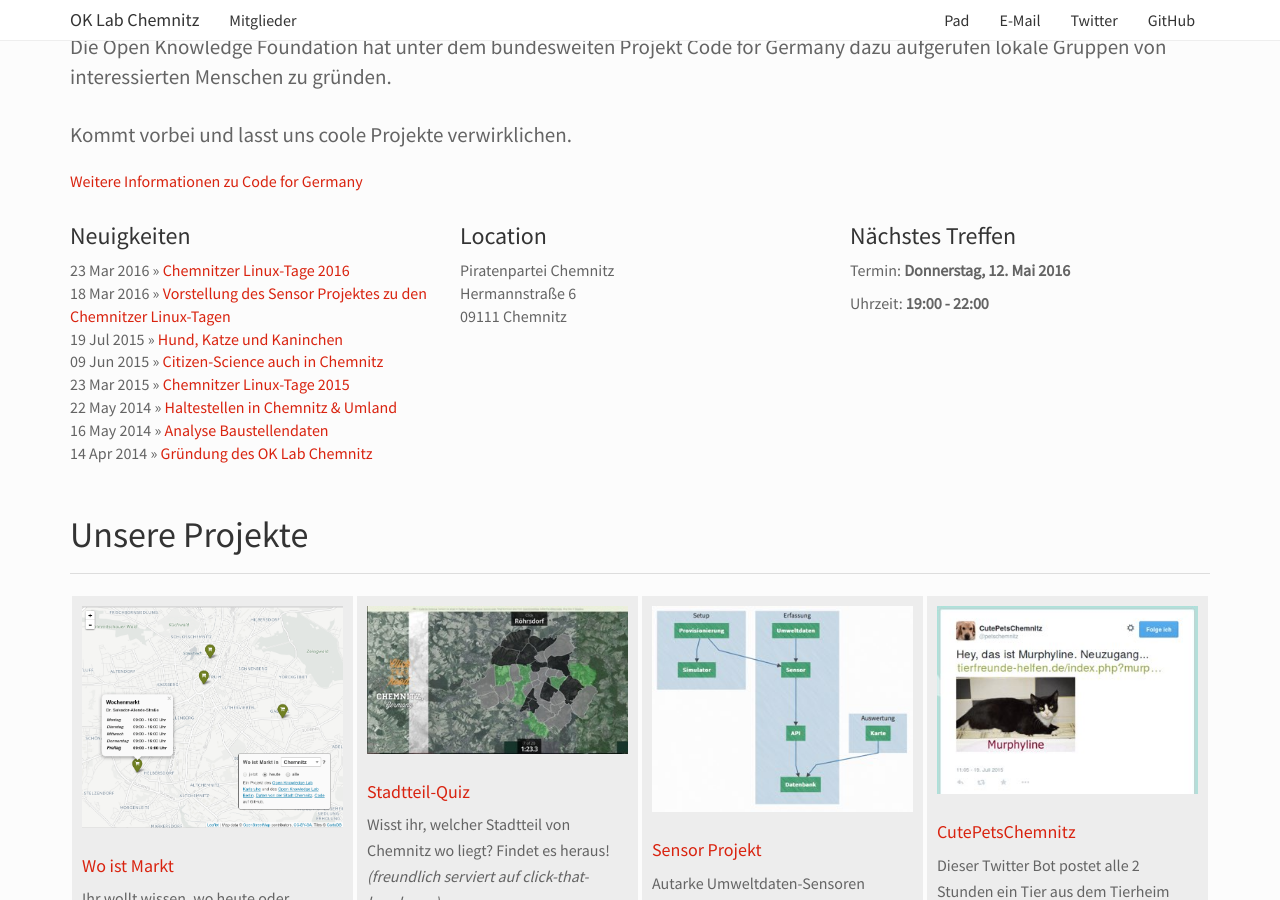
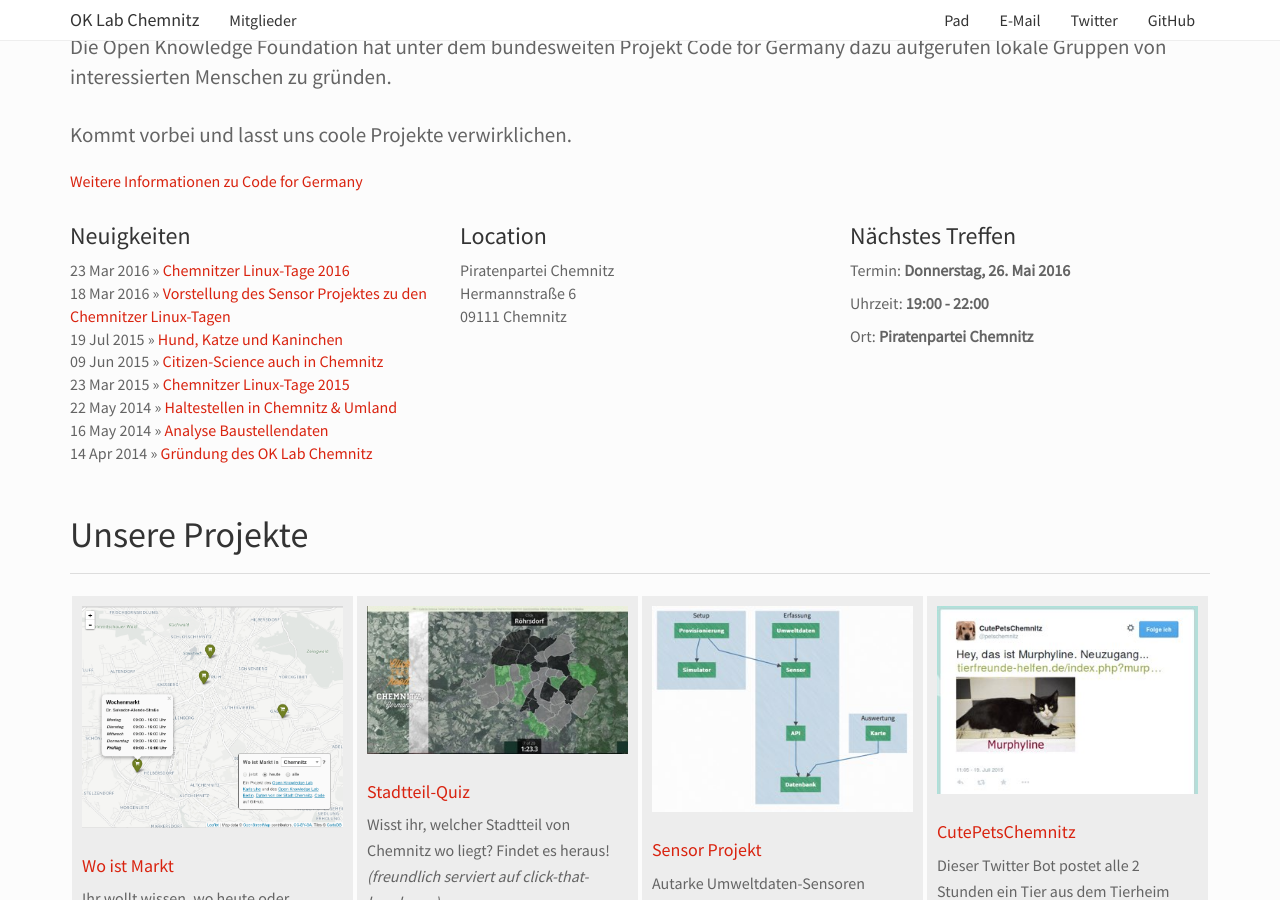
Before and after one commit to CodeforChemnitz/codeforchemnitz.github.io, a Jekyll site: the page built from index.html, in a window 1280 px wide and 900 px high, scrolled down 491 px. Built offline with Jekyll 4.4.1, drawn with Linux system fonts in a browser that asks for light colours.

Commit message:
"event updated"

```diff
--- a/_data/treffen.yml
+++ b/_data/treffen.yml
@@ -1,7 +1,7 @@
 # comment day to have a "unknown event date" message
 day: Donnerstag
-day-nr: 12
+day-nr: 26
 month: Mai 2016
 time: "19:00 - 22:00"
-#
+location: Piratenpartei Chemnitz #myCGS, Hermannstraße 6, Chemnitz
 #location: Altes Heizhaus im Innenhof der TU Chemnitz, Str. der Nationen 62
```
